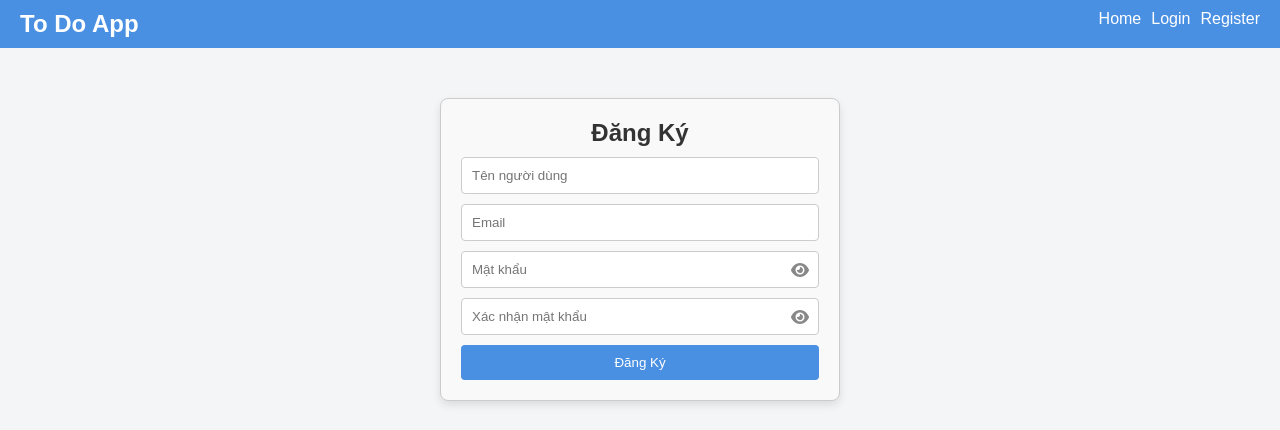
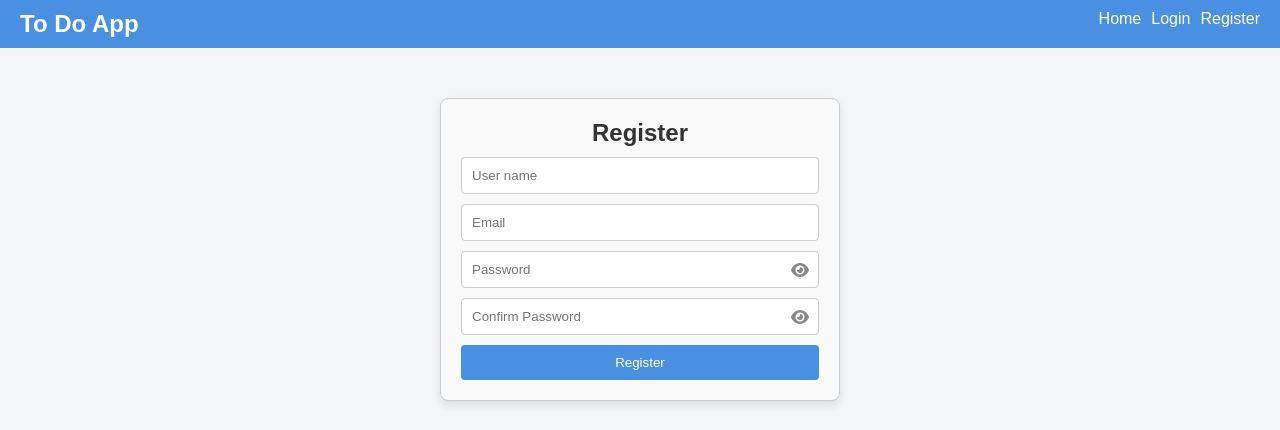
Before and after one commit to Hungichi/todoweb, a React (Vite) app: page /signup in a window 1280 px wide. Shown: the top 430 px of the page. Built offline with nearby package versions, Linux system fonts and the light colour scheme; no server answers.

Commit message:
Update SignUp.jsx

```diff
--- a/src/components/SignUp.jsx
+++ b/src/components/SignUp.jsx
@@ -41,12 +41,12 @@ const SignUp = () => {
 
   return (
     <div className="signup-container">
-      <h2>Đăng Ký</h2>
+      <h2>Register</h2>
       <form onSubmit={handleSignUp}>
         <div className="input-wrapper">
           <input
             type="text"
-            placeholder="Tên người dùng"
+            placeholder="User name"
             value={username}
             onChange={(e) => setUsername(e.target.value)}
             required
@@ -66,7 +66,7 @@ const SignUp = () => {
         <div className="input-wrapper">
           <input
             type={showPassword ? 'text' : 'password'}
-            placeholder="Mật khẩu"
+            placeholder="Password"
             value={password}
             onChange={(e) => setPassword(e.target.value)}
             required
@@ -81,7 +81,7 @@ const SignUp = () => {
         <div className="input-wrapper">
           <input
             type={showPassword ? 'text' : 'password'}
-            placeholder="Xác nhận mật khẩu"
+            placeholder="Confirm Password"
             value={confirmPassword}
             onChange={(e) => setConfirmPassword(e.target.value)}
             required
@@ -93,7 +93,7 @@ const SignUp = () => {
           />
         </div>
 
-        <button type="submit">Đăng Ký</button>
+        <button type="submit">Register</button>
       </form>
     </div>
   );
```
